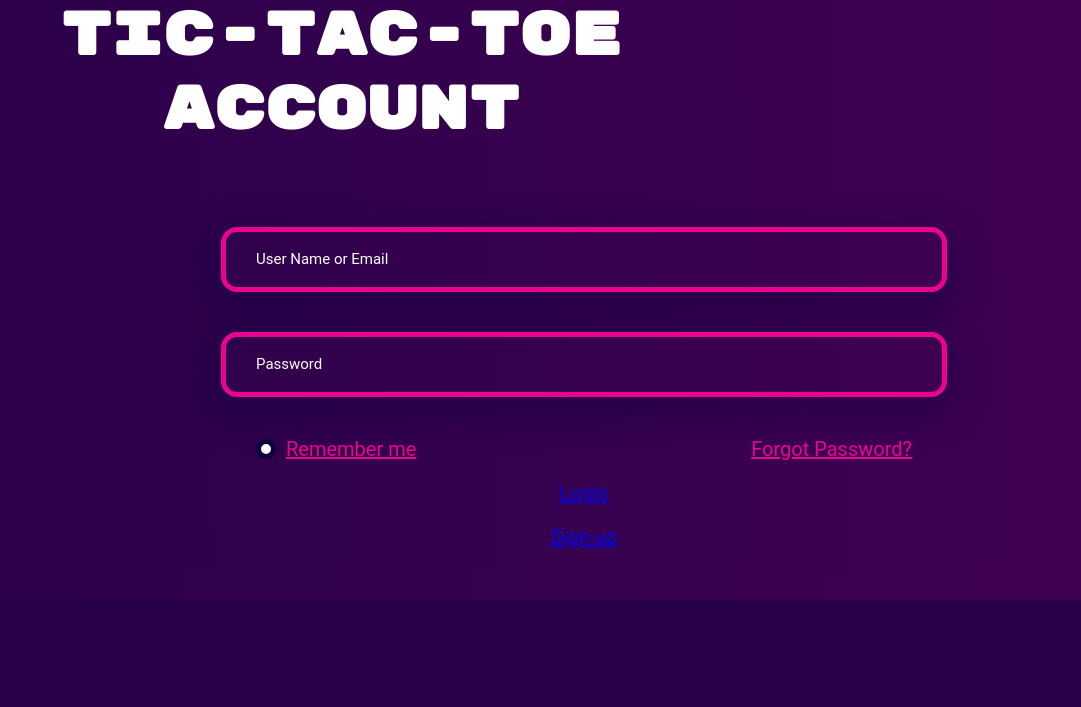
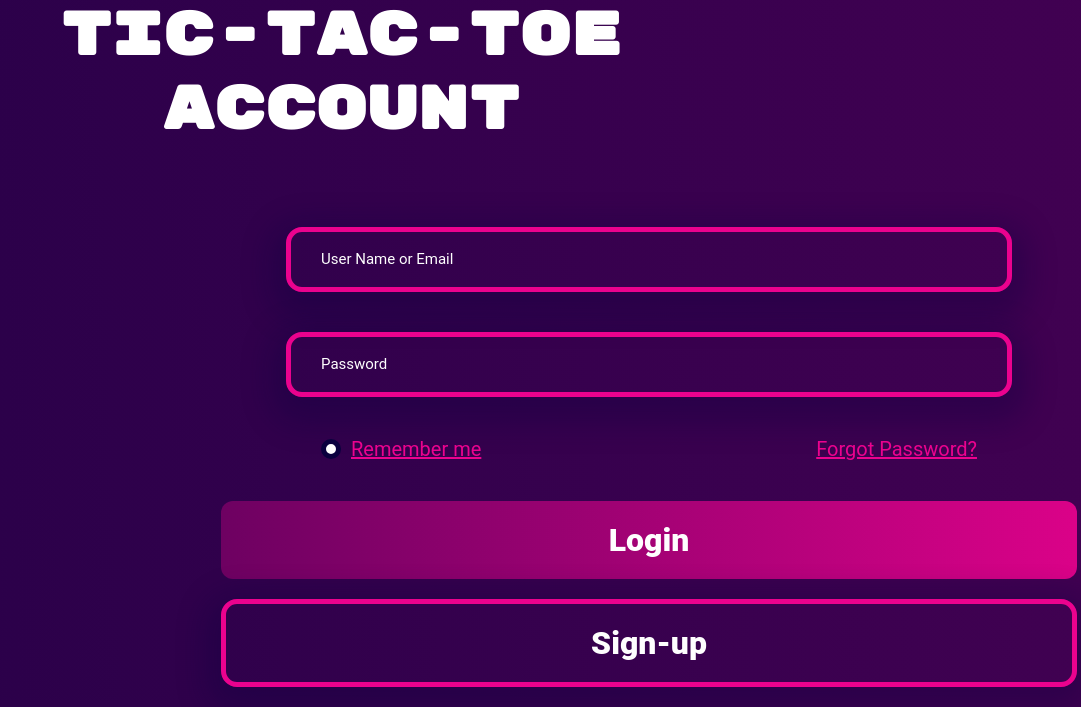
Before and after one commit to Lokyra/projet-annuel, a PHP site: page /signin.html in a window 1480 px wide. Shown: the part 200-907 px from the top of the page, without its empty margins (399-1480 px from the left). Before the commit the page ends 800 px from the top, so only its background shows below. Run offline with PHP 8.4, Linux system fonts and the light colour scheme.

Commit message:
Update signin.css

```diff
--- a/playerOnline/css/signin.css
+++ b/playerOnline/css/signin.css
@@ -51,12 +51,45 @@
   color:white;
   gap: 20px;
 }
-.login-btn {
+.login-btn-signin {
 	background: linear-gradient(88deg, #0a003e -91.36%, #eb028e 114.99%);
 	border-radius: 12px;
   margin-top: 20px;
 	padding: 15px 50px;
   width: 100%;
+  display: flex;
+  padding: 20px 100px;
+  justify-content: center;
+  align-items: center;
+  gap: 10px;
+  align-self: stretch;
+  color: var(--White, #FEFEFE);
+  text-align: center;
+  font-family: Roboto;
+  font-size: 32px;
+  font-style: normal;
+  font-weight: 900;
+  line-height: normal;
+  text-decoration: none;
+}
+.sign-in-btn {
+  border-radius: 16px;
+  border: 5px solid #eb028e ;
+  box-shadow: 0px 11px 30px 15px rgba(10, 0, 62, 0.30);
+  display: flex;
+  padding: 20px 100px;
+  justify-content: center;
+  align-items: center;
+  gap: 10px;
+  align-self: stretch;
+  color: var(--White, #FEFEFE);
+  text-align: center;
+  font-family: Roboto;
+  font-size: 32px;
+  font-style: normal;
+  font-weight: 900;
+  line-height: normal;
+  text-decoration: none;
 }
 
 .user-input label, .password-label {
```
